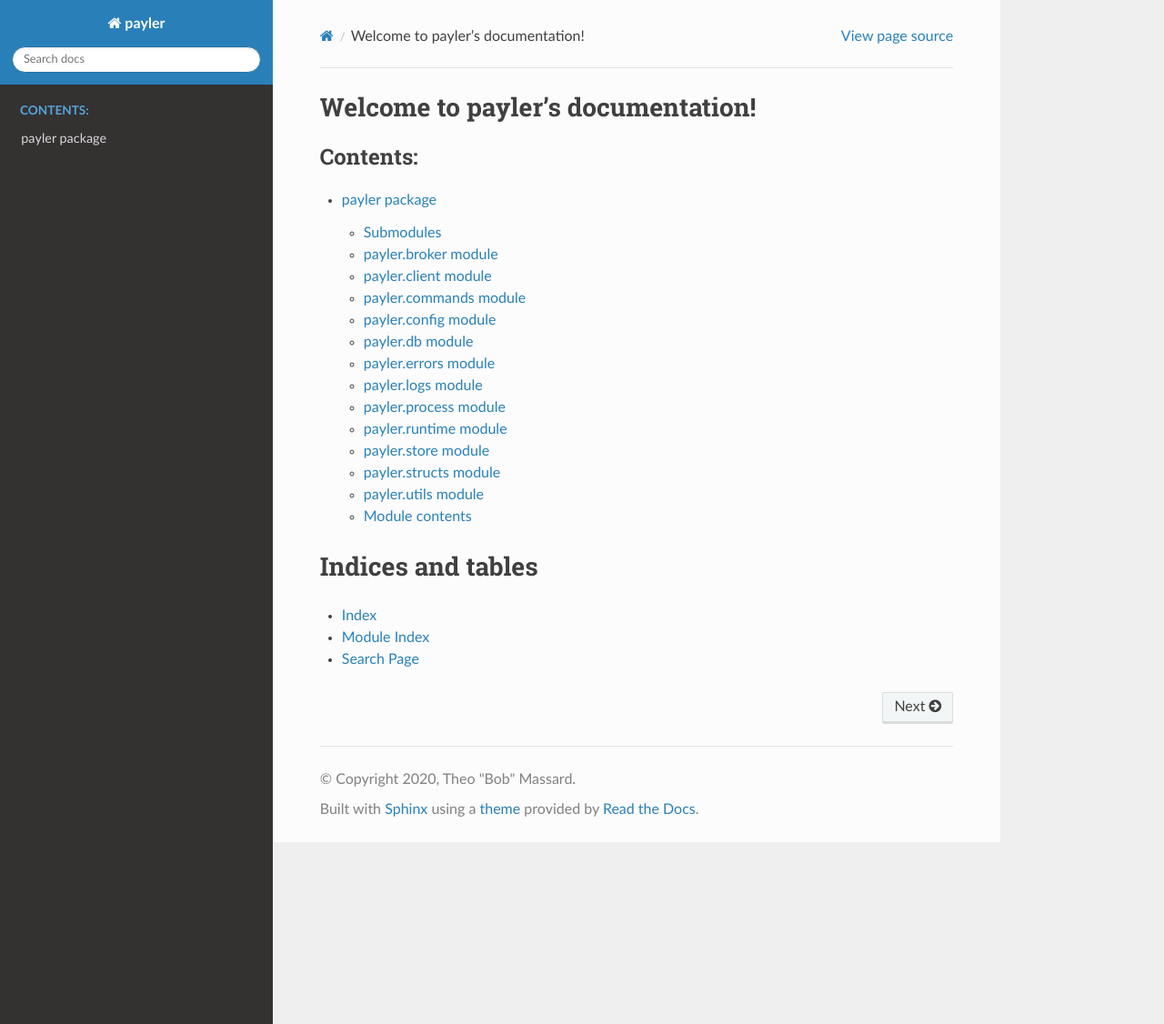
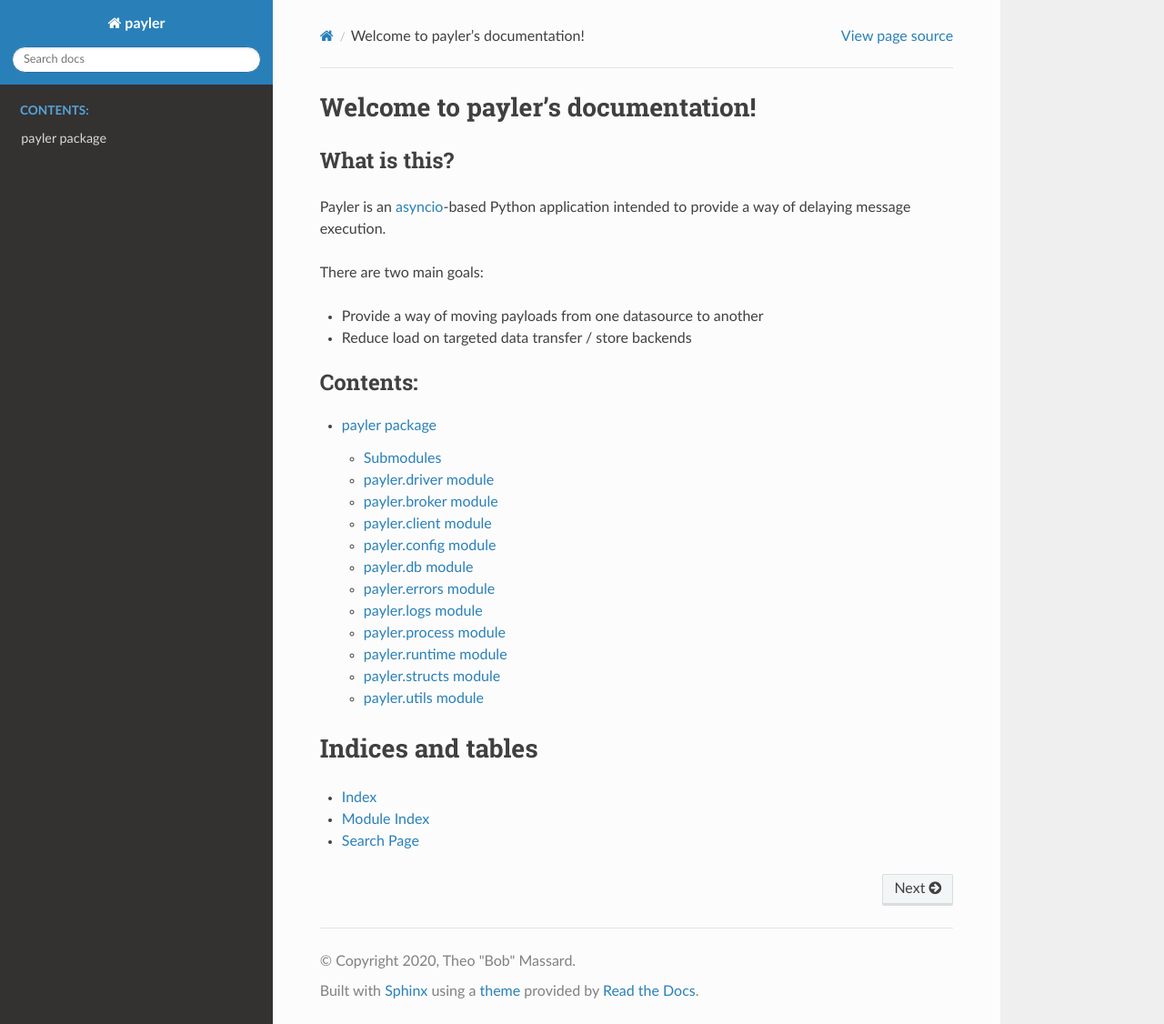
Before and after one commit to tbobm/payler, a Sphinx documentation site: the page built from source/index.rst, in a window 1280 px wide and 1126 px high. Shown: the whole window at 91% size. Built offline with Sphinx 7.4.7 and the Read the Docs theme 2.0.0, drawn with Linux system fonts in a browser that asks for light colours.

Commit message:
doc(wip): Document BaseDriver
Adapt modules.rst to new project format

```diff
--- a/source/index.rst
+++ b/source/index.rst
@@ -5,6 +5,18 @@
 
 Welcome to payler's documentation!
 ==================================
+
+What is this?
+-------------
+
+Payler is an asyncio_-based Python application intended to provide a way of delaying message execution.
+
+There are two main goals:
+
+- Provide a way of moving payloads from one datasource to another
+- Reduce load on targeted data transfer / store backends
+
+.. _asyncio: https://docs.python.org/3/library/asyncio.html
 
 .. toctree::
    :maxdepth: 4
```
Also changed, not shown: source/modules.rst (deleted, +0 -7 lines), source/payler.rst (+8 -24 lines), 1 other file.
